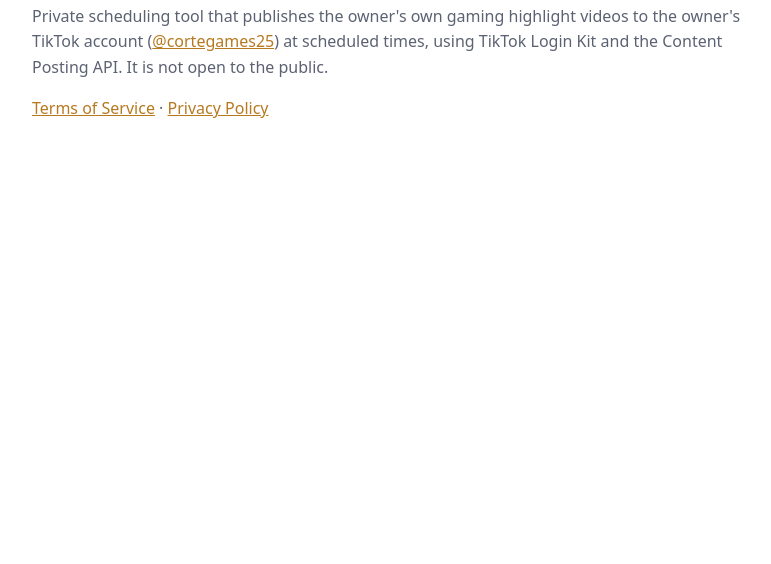
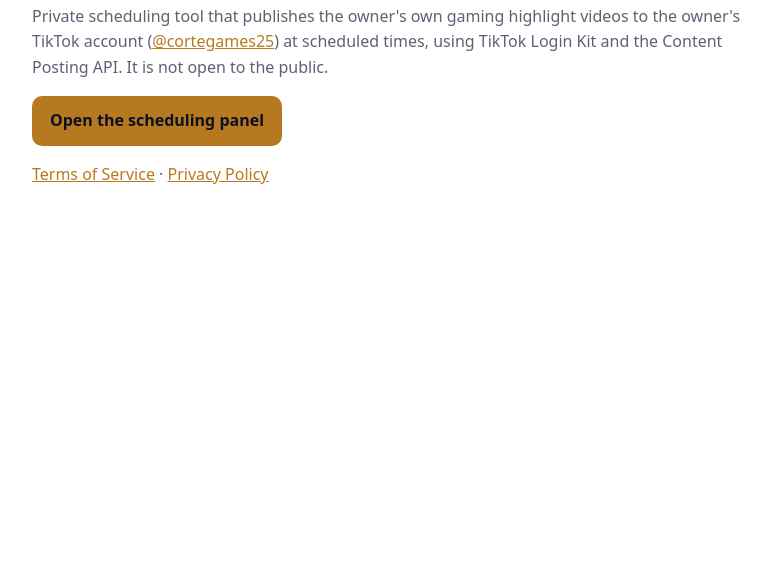
Before and after one commit to DanielCaldas25/cortegames-agendador, a plain HTML site: page index.html in a window 1280 px wide. Shown: the part 236-800 px from the top of the page, without its empty margins (248-1019 px from the left). Drawn offline with Linux system fonts and the light colour scheme.

Commit message:
Add files via upload

```diff
--- a/index.html
+++ b/index.html
@@ -20,6 +20,7 @@
   <p>Private scheduling tool that publishes the owner's own gaming highlight videos to the owner's TikTok account
   (<a href="https://www.tiktok.com/@cortegames25">@cortegames25</a>) at scheduled times, using TikTok Login Kit and the
   Content Posting API. It is not open to the public.</p>
+  <p><a href="https://script.google.com/macros/s/AKfycbwqhNbx_ERuhsC6uwfnLGqQxk66D4QFSssKMiUxYR0Pmx08bhODCJT92hRANCGELpg7/exec" style="display:inline-block;background:var(--accent);color:#0b1020;font-weight:600;padding:12px 18px;border-radius:10px;text-decoration:none">Open the scheduling panel</a></p>
   <p><a href="termos.html">Terms of Service</a> · <a href="privacidade.html">Privacy Policy</a></p>
 </main>
 </body>
```
